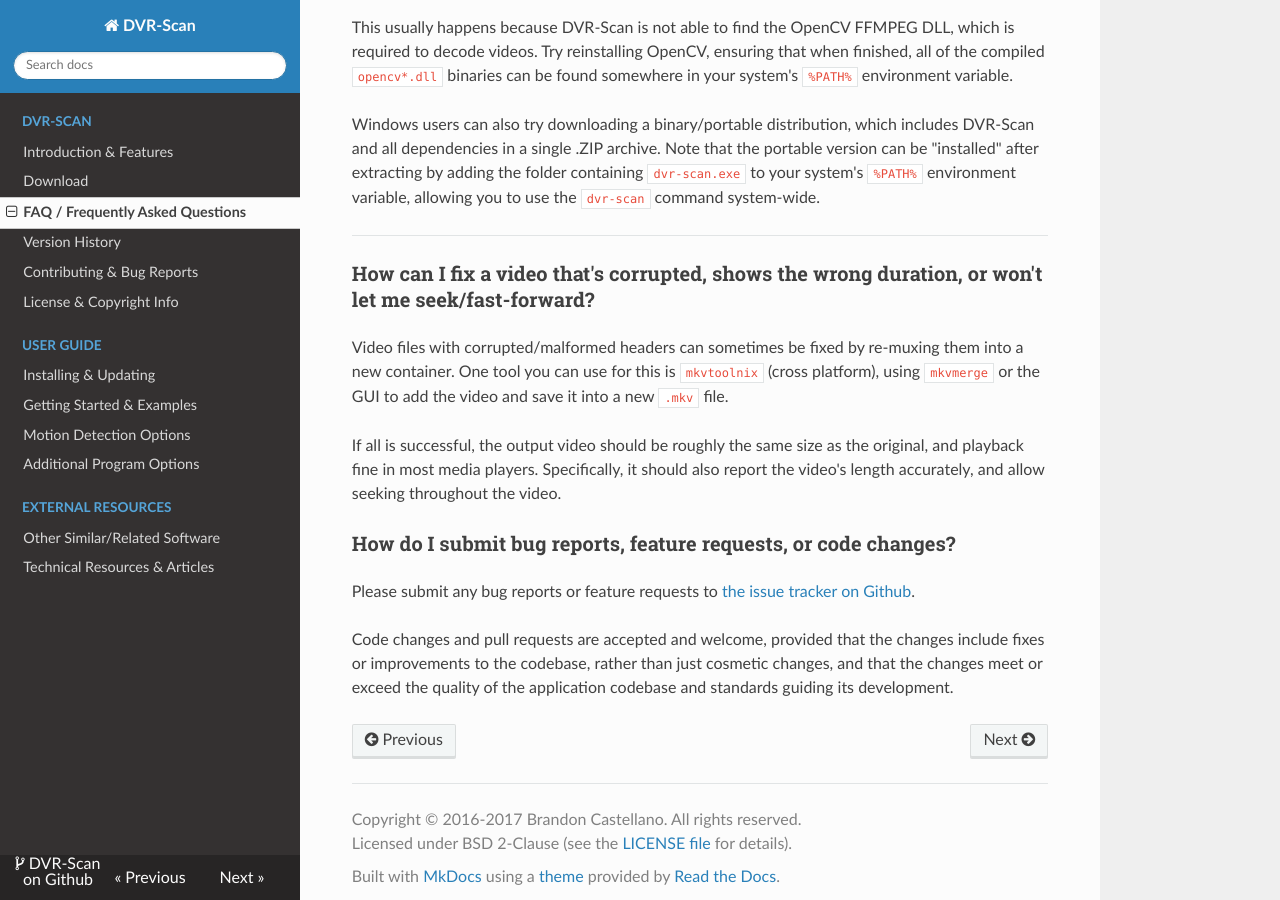
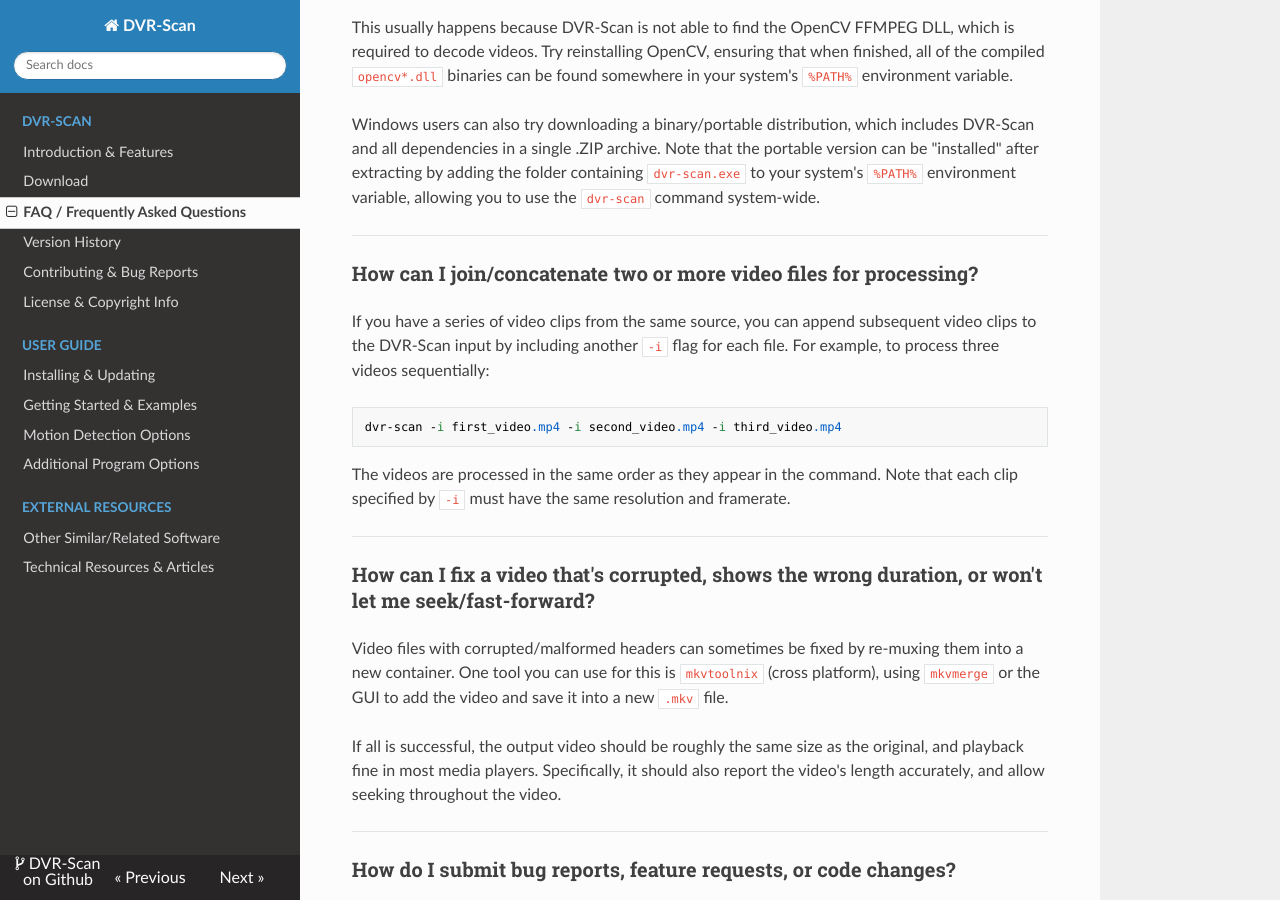
Before and after one commit to Breakthrough/DVR-Scan, an MkDocs documentation site: the page built from docs/faq.md, in a window 1280 px wide and 900 px high, scrolled down 406 px. Built offline with MkDocs 1.6.1, drawn with Linux system fonts in a browser that asks for light colours; nearby versions of some CDN libraries; old or Windows-style settings are respelled for this version of MkDocs.

Commit message:
Added new question to FAQ for joining/concatenating videos.

```diff
--- a/docs/faq.md
+++ b/docs/faq.md
@@ -15,6 +15,19 @@
 
 Windows users can also try downloading a binary/portable distribution, which includes DVR-Scan and all dependencies in a single .ZIP archive.  Note that the portable version can be "installed" after extracting by adding the folder containing `dvr-scan.exe` to your system's `%PATH%` environment variable, allowing you to use the `dvr-scan` command system-wide.
 
+
+----------------------------------------------------------
+
+
+### How can I join/concatenate two or more video files for processing?
+
+If you have a series of video clips from the same source, you can append subsequent video clips to the DVR-Scan input by including another `-i` flag for each file.  For example, to process three videos sequentially:
+
+    dvr-scan -i first_video.mp4 -i second_video.mp4 -i third_video.mp4
+
+The videos are processed in the same order as they appear in the command.  Note that each clip specified by `-i` must have the same resolution and framerate.
+
+
 ----------------------------------------------------------
 
 
@@ -25,6 +38,9 @@
 If all is successful, the output video should be roughly the same size as the original, and playback fine in most media players.  Specifically, it should also report the video's length accurately, and allow seeking throughout the video.
 
 
+----------------------------------------------------------
+
+
 ### How do I submit bug reports, feature requests, or code changes?
 
 Please submit any bug reports or feature requests to <a href="https://github.com/Breakthrough/DVR-Scan/issues" target="_blank" alt="DVR-Scan Issue Tracker @ Github">the issue tracker on Github</a>.
```
